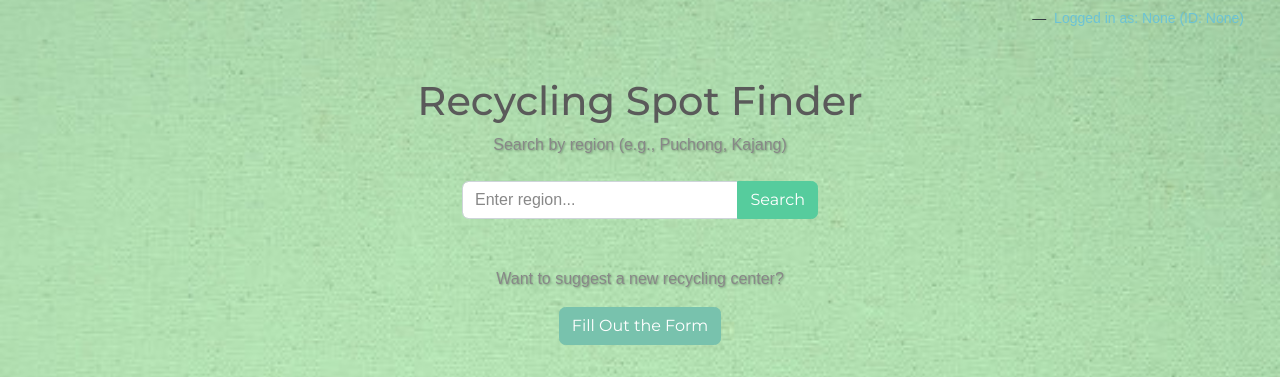
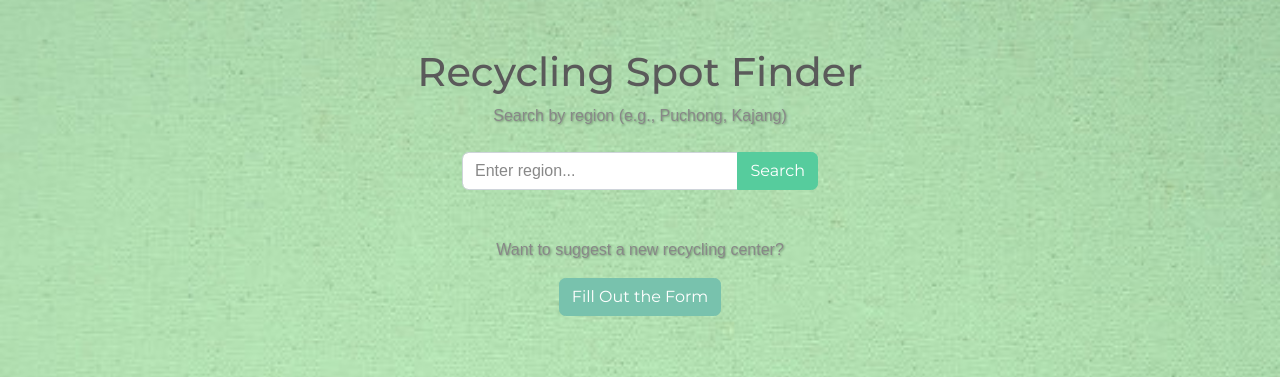
Before and after one commit to TzeY-04/Recycle-Center-locate-Webapp, a Django app: page /RecycleCenter in a window 1280 px wide. Shown: the part 50-427 px from the top of the page. Run offline with Django 5.2, Linux system fonts and the light colour scheme; some libraries are stand-ins or nearby versions.

Commit message:
removing logged in shown at top

```diff
--- a/app/templates/pages/RecycleCenter.html
+++ b/app/templates/pages/RecycleCenter.html
@@ -1,13 +1,6 @@
 {% extends "pages/content_block.html" %} {% load static %} {% block content %}
 
 <link rel="stylesheet" href="{% static 'styles/RC-styles.css' %}" />
-<figure class="text-end me-4 mt-3">
-  <figcaption class="blockquote-footer text-dark">
-    <span class="text-info">
-      Logged in as: {{ actor }} (ID: {{ member_ID }})
-    </span>
-  </figcaption>
-</figure>
 
 <div class="container mt-5">
   <!-- Title and Description -->
```
Also changed, not shown: app/templates/pages/NewFoundRecycleCenter.html (+0 -8 lines), app/templates/pages/SearchRecycleCenter.html (+0 -8 lines), app/templates/pages/SearchedSlide.html (+0 -9 lines), app/templates/pages/SelectedSlide.html (+0 -8 lines).
